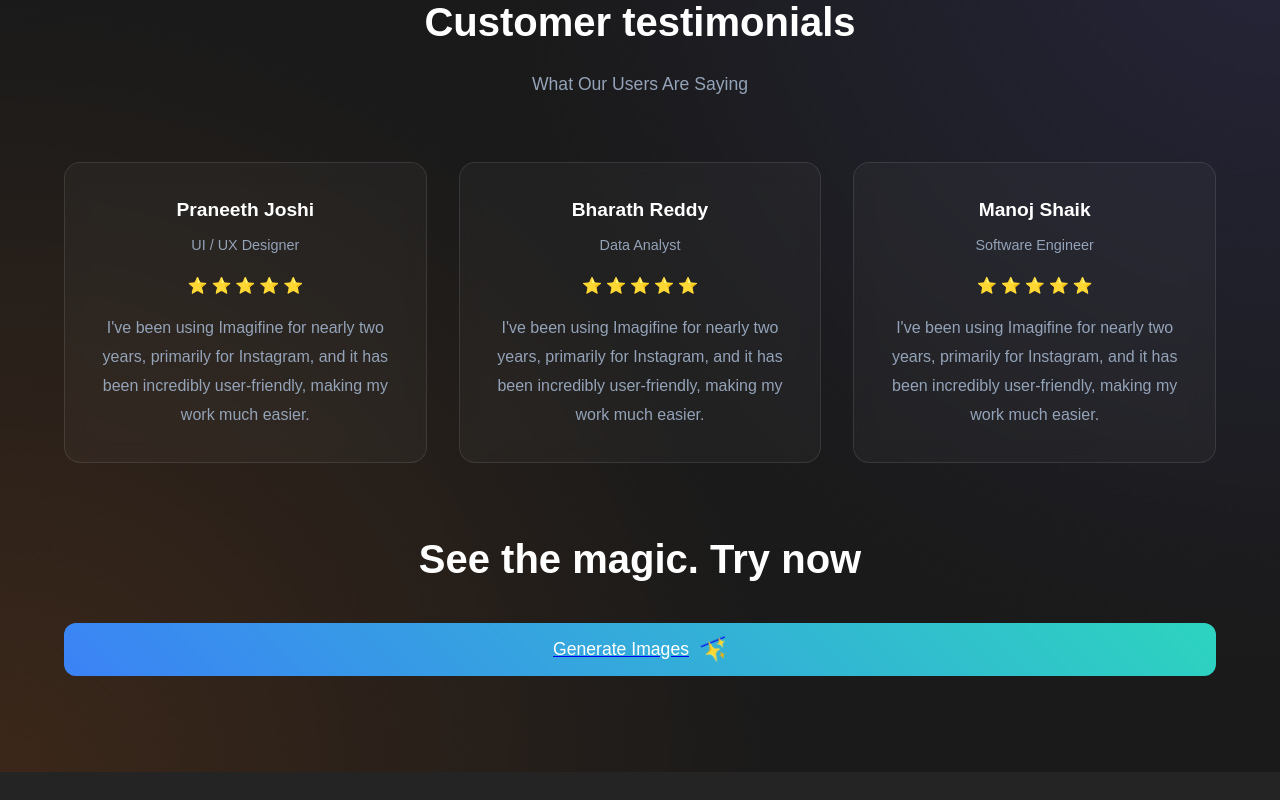
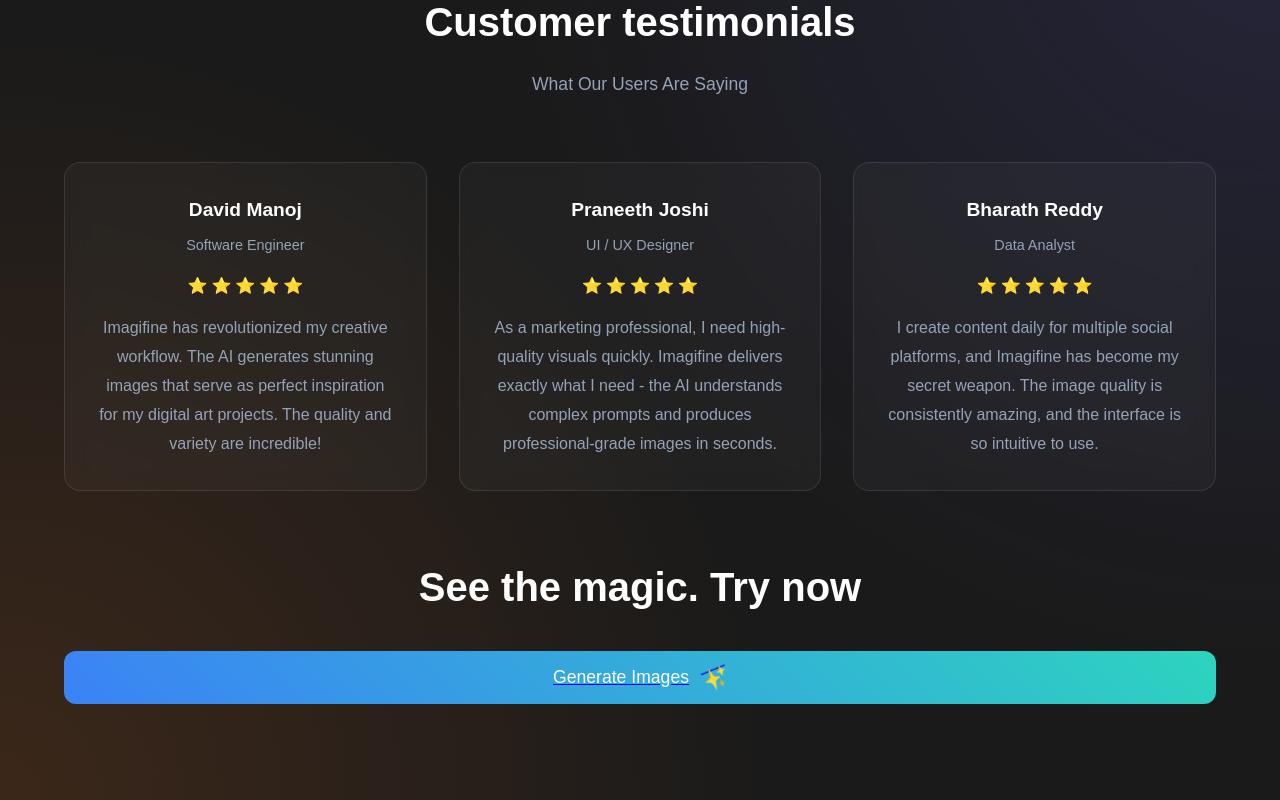
Before and after one commit to shaiksajidhussain/Imagifine, a React (Vite) app: page / in a window 1280 px wide. Shown: the part 3830-4630 px from the top of the page. Before the commit the page ends 4602 px from the top, so only its background shows below. Built offline with nearby package versions, Linux system fonts and the light colour scheme; a web font is replaced by a local one.

Commit message:
Added the image large one

```diff
--- a/src/components/Navbar/Navbar.jsx
+++ b/src/components/Navbar/Navbar.jsx
@@ -154,12 +154,7 @@
               transformOrigin={{ horizontal: 'right', vertical: 'top' }}
               anchorOrigin={{ horizontal: 'right', vertical: 'bottom' }}
             >
-              <MenuItem onClick={() => navigate('/profile')}>
-                <ListItemIcon>
-                  <Person sx={{ color: 'white' }} fontSize="small" />
-                </ListItemIcon>
-                Profile
-              </MenuItem>
+
               <MenuItem onClick={() => navigate('/credits')}>
                 <ListItemIcon>
                   <CreditCard sx={{ color: 'white' }} fontSize="small" />
--- a/src/components/Testimonials/Testimonials.jsx
+++ b/src/components/Testimonials/Testimonials.jsx
@@ -4,25 +4,25 @@
 function Testimonials() {
   const testimonials = [
     {
+      name: "David Manoj",
+      role: "Software Engineer",
+      image: "/testimonial1.jpg",
+      rating: 5,
+      text: "Imagifine has revolutionized my creative workflow. The AI generates stunning images that serve as perfect inspiration for my digital art projects. The quality and variety are incredible!"
+    },
+    {
       name: "Praneeth Joshi",
       role: "UI / UX Designer",
-      image: "/testimonial1.jpg",
+      image: "/testimonial2.jpg",
       rating: 5,
-      text: "I've been using Imagifine for nearly two years, primarily for Instagram, and it has been incredibly user-friendly, making my work much easier."
+      text: "As a marketing professional, I need high-quality visuals quickly. Imagifine delivers exactly what I need - the AI understands complex prompts and produces professional-grade images in seconds."
     },
     {
       name: "Bharath Reddy",
       role: "Data Analyst",
-      image: "/testimonial2.jpg",
-      rating: 5,
-      text: "I've been using Imagifine for nearly two years, primarily for Instagram, and it has been incredibly user-friendly, making my work much easier."
-    },
-    {
-      name: "Manoj Shaik",
-      role: "Software Engineer",
       image: "/testimonial3.jpg",
       rating: 5,
-      text: "I've been using Imagifine for nearly two years, primarily for Instagram, and it has been incredibly user-friendly, making my work much easier."
+      text: "I create content daily for multiple social platforms, and Imagifine has become my secret weapon. The image quality is consistently amazing, and the interface is so intuitive to use."
     }
   ]
 
```
